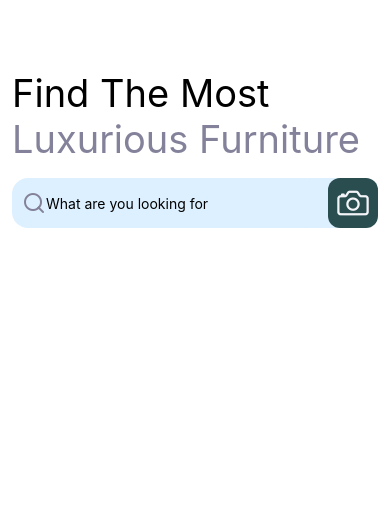
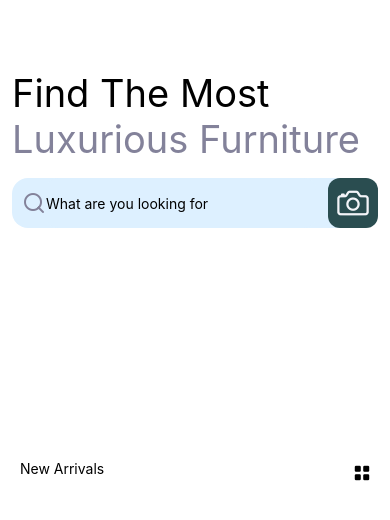
Before and after one commit to HanselTita/Ecommerce_app, a React Native app in the folder react_native_ecommerce/: screen / in a window 390 px wide. Shown: the top 520 px of the page. Built offline with nearby package versions, Linux system fonts and the light colour scheme; grey boxes are pictures that could not be loaded.

Commit message:
HomeScreen - HomeHeadingComponent-Style folder for styles.

```diff
--- /dev/null
+++ b/react_native_ecommerce/src/components/HomeHeadingComponent.js
@@ -0,0 +1,21 @@
+import { Text, View, TouchableOpacity } from "react-native"
+import { Entypo } from "@expo/vector-icons";
+import styles from "../styles/heading.style";
+import { theme } from "./theme";
+
+
+
+const HomeHeadingComponent =() =>{
+    return (
+        <View style={styles.container}>
+            <View style={styles.header}>
+            <Text style={styles.headerTitle}> New Arrivals</Text>
+            <TouchableOpacity onPress={console.log("I've been pressed")}>
+                <Entypo name="grid" size={theme.sizes.xlarge}/>
+            </TouchableOpacity>
+        </View>
+        </View>
+    )
+}
+
+export default HomeHeadingComponent;
--- a/react_native_ecommerce/src/components/WelcomeComponent.js
+++ b/react_native_ecommerce/src/components/WelcomeComponent.js
@@ -1,6 +1,8 @@
 import { Feather, Ionicons } from "@expo/vector-icons"
 import { View, Text, StyleSheet, TouchableOpacity, TextInput } from "react-native"
 import { theme } from "./theme"
+import styles from "../styles/welcome.style"
+
 
 function WelcomeComponent() {
   return (
@@ -29,46 +31,6 @@ function WelcomeComponent() {
   )
 }
 
-const styles = StyleSheet.create({
-  welcomeTxt: (color, top) => ({
-    fontSize: 38,
-    color: color,
-    marginTop: top,
-    marginHorizontal: theme.sizes.small,
-  }),
-
-  searchIcon: {
-    marginTop: theme.sizes.small,
-    color: theme.colors.gray,
-    marginLeft: 10,
-  },
-  searchContainer: {
-    flexDirection: "row",
-    justifyContent: "center",
-    height: 50,
-    marginHorizontal: theme.sizes.small,
-    backgroundColor: theme.colors.secondary,
-    borderRadius: theme.sizes.medium,
-    marginVertical: theme.sizes.medium,
-  },
-  searchInput: {
-    width: "100%",
-    height: "100%",
-  },
-  searchWrapper: {
-    flex: 1,
-    backgroundColor: theme.colors.secondary,
-    borderRadius: theme.sizes.small,
-    marginRight: theme.sizes.small,
-  },
-  searchBtn: {
-    justifyContent: "center",
-    width: 50,
-    backgroundColor: theme.colors.primary,
-    alignItems: "center",
-    borderRadius: theme.sizes.small,
-  },
-})
 
 export default WelcomeComponent
 
--- a/react_native_ecommerce/src/screens/HomeScreen.js
+++ b/react_native_ecommerce/src/screens/HomeScreen.js
@@ -1,6 +1,7 @@
 import { SafeAreaView } from "react-native"
 import WelcomeComponent from "../components/WelcomeComponent"
 import HomeCarouselComponent from "../components/HomeCarouselComponent"
+import HomeHeadingComponent from "../components/HomeHeadingComponent"
 
 
 const HomeScreen = ()=>{
@@ -8,6 +9,7 @@ const HomeScreen = ()=>{
         <SafeAreaView>
         <WelcomeComponent/>
         <HomeCarouselComponent/>
+        <HomeHeadingComponent/>
      </SafeAreaView>
     )
 }
--- /dev/null
+++ b/react_native_ecommerce/src/styles/heading.style.js
@@ -0,0 +1,22 @@
+import { StyleSheet } from "react-native"
+import { theme } from "../components/theme"
+
+
+const styles = StyleSheet.create ({
+
+    container:{
+        marginHorizontal:theme.sizes.small+4,
+        marginTop:theme.sizes.medium,
+    },
+
+    headerTitle:{
+        font: theme.sizes.xlarge-7,
+    },
+
+header:{
+flexDirection:"row",
+justifyContent:"space-between",
+}
+})
+
+export default styles;
--- /dev/null
+++ b/react_native_ecommerce/src/styles/welcome.style.js
@@ -0,0 +1,46 @@
+import { StyleSheet } from "react-native"
+import { theme } from "../components/theme"
+
+
+const styles = StyleSheet.create({
+    welcomeTxt: (color, top) => ({
+      fontSize: 38,
+      color: color,
+      marginTop: top,
+      marginHorizontal: theme.sizes.small,
+    }),
+
+    searchIcon: {
+      marginTop: theme.sizes.small,
+      color: theme.colors.gray,
+      marginLeft: 10,
+    },
+    searchContainer: {
+      flexDirection: "row",
+      justifyContent: "center",
+      height: 50,
+      marginHorizontal: theme.sizes.small,
+      backgroundColor: theme.colors.secondary,
+      borderRadius: theme.sizes.medium,
+      marginVertical: theme.sizes.medium,
+    },
+    searchInput: {
+      width: "100%",
+      height: "100%",
+    },
+    searchWrapper: {
+      flex: 1,
+      backgroundColor: theme.colors.secondary,
+      borderRadius: theme.sizes.small,
+      marginRight: theme.sizes.small,
+    },
+    searchBtn: {
+      justifyContent: "center",
+      width: 50,
+      backgroundColor: theme.colors.primary,
+      alignItems: "center",
+      borderRadius: theme.sizes.small,
+    },
+  })
+
+  export default styles;
```
